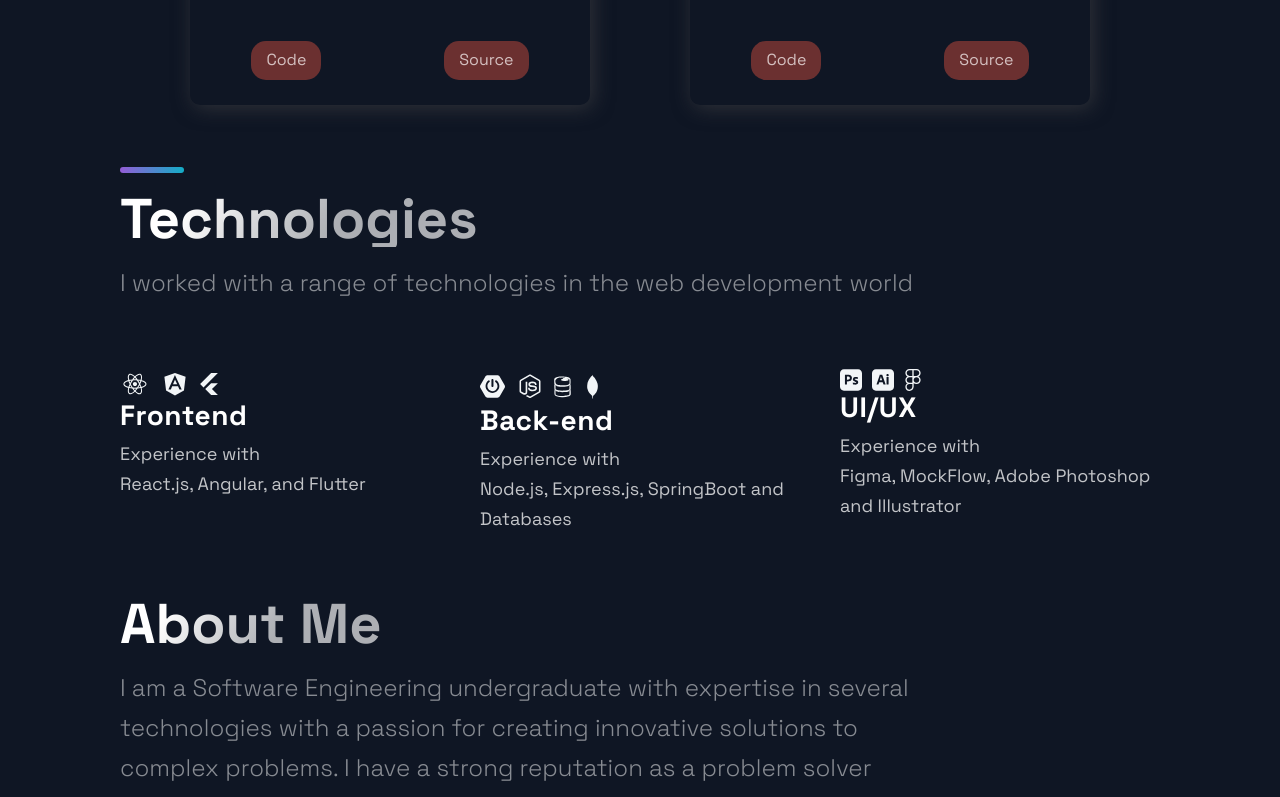
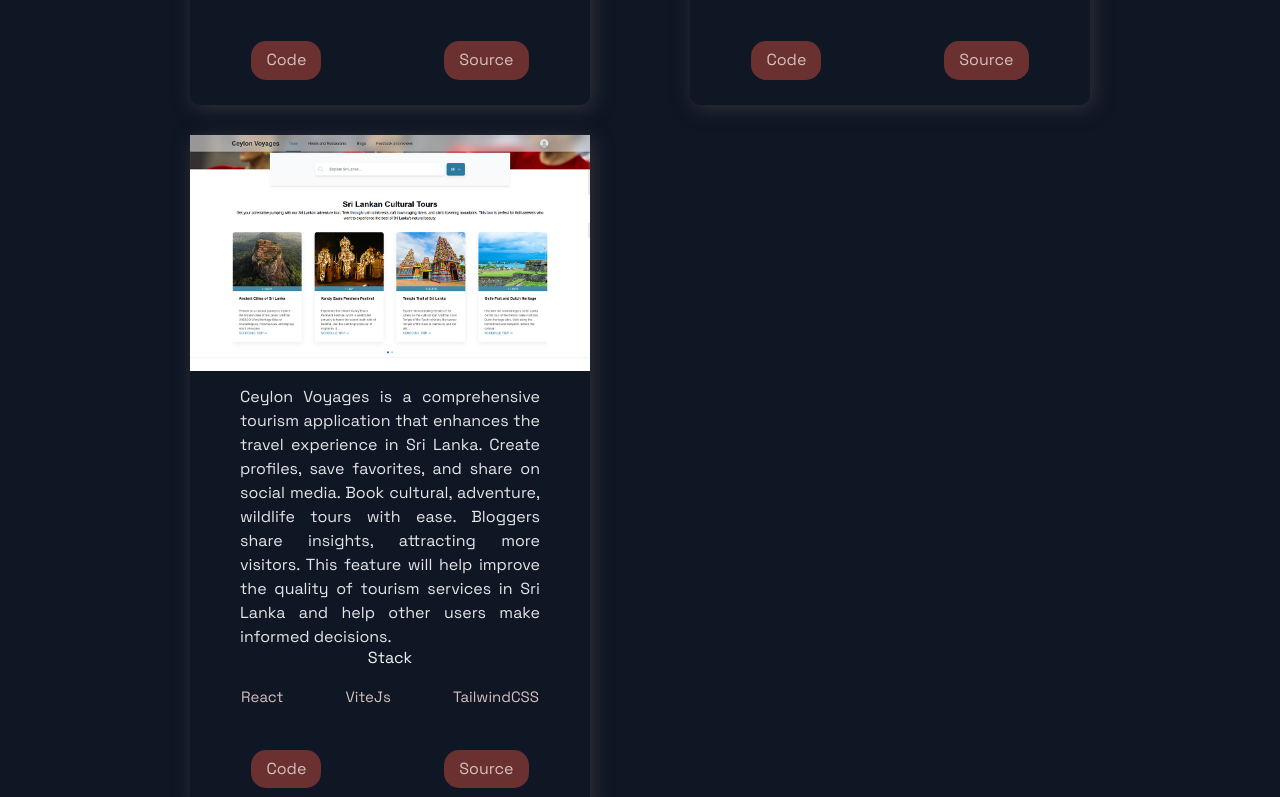
Before and after one commit to OmeshSachethana/MyPortfolio, a Next.js app: page / in a window 1280 px wide. Shown: the part 3560-4357 px from the top of the page. Built offline with nearby package versions, Linux system fonts and the light colour scheme.

Commit message:
added new project

```diff
--- a/src/constants/constants.js
+++ b/src/constants/constants.js
@@ -53,6 +53,17 @@ export const projects = [
     visit: 'https://github.com/OmeshSachethana/Shoes_LandingPage.git',
     id: 4,
   },
+  {
+    title: 'Ceylon Voyages',
+    description: "Ceylon Voyages is a comprehensive tourism application that enhances the travel experience in Sri Lanka. Create profiles, save favorites, and share on social media. Book cultural, adventure, wildlife tours with ease. Bloggers share insights, attracting more visitors. This feature will help improve the quality of tourism services in Sri Lanka and help other users make informed decisions.",
+    image: '/images/ceylonVoyages.png',
+    tags: ['React', 'ViteJs', 'TailwindCSS'],
+    source: 'https://af-project-beta.vercel.app/',
+    visit: 'https://github.com/OmeshSachethana/Ceylon_Voyages',
+    id: 4,
+  },
+
+
 ];
 
 export const TimeLineData = [
```
